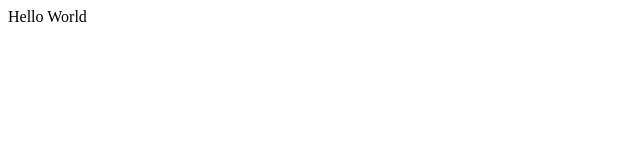
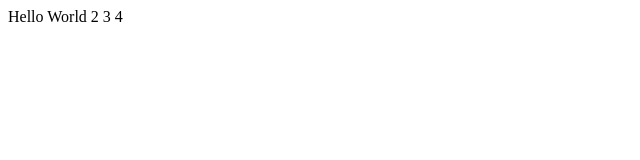
Before and after one commit to sshkodunishka/testGit, a plain HTML site: page index.html in a window 1280 px wide. Shown: the full height of the page, 0-640 px from the left. Drawn offline with Linux system fonts and the light colour scheme.

Commit message:
change readme file

```diff
--- a/index.html
+++ b/index.html
@@ -7,6 +7,6 @@
     <title>Document</title>
 </head>
 <body>
-    Hello World
+    Hello World 2 3 4
 </body>
 </html>
```
Also changed, not shown: 1 other file.
